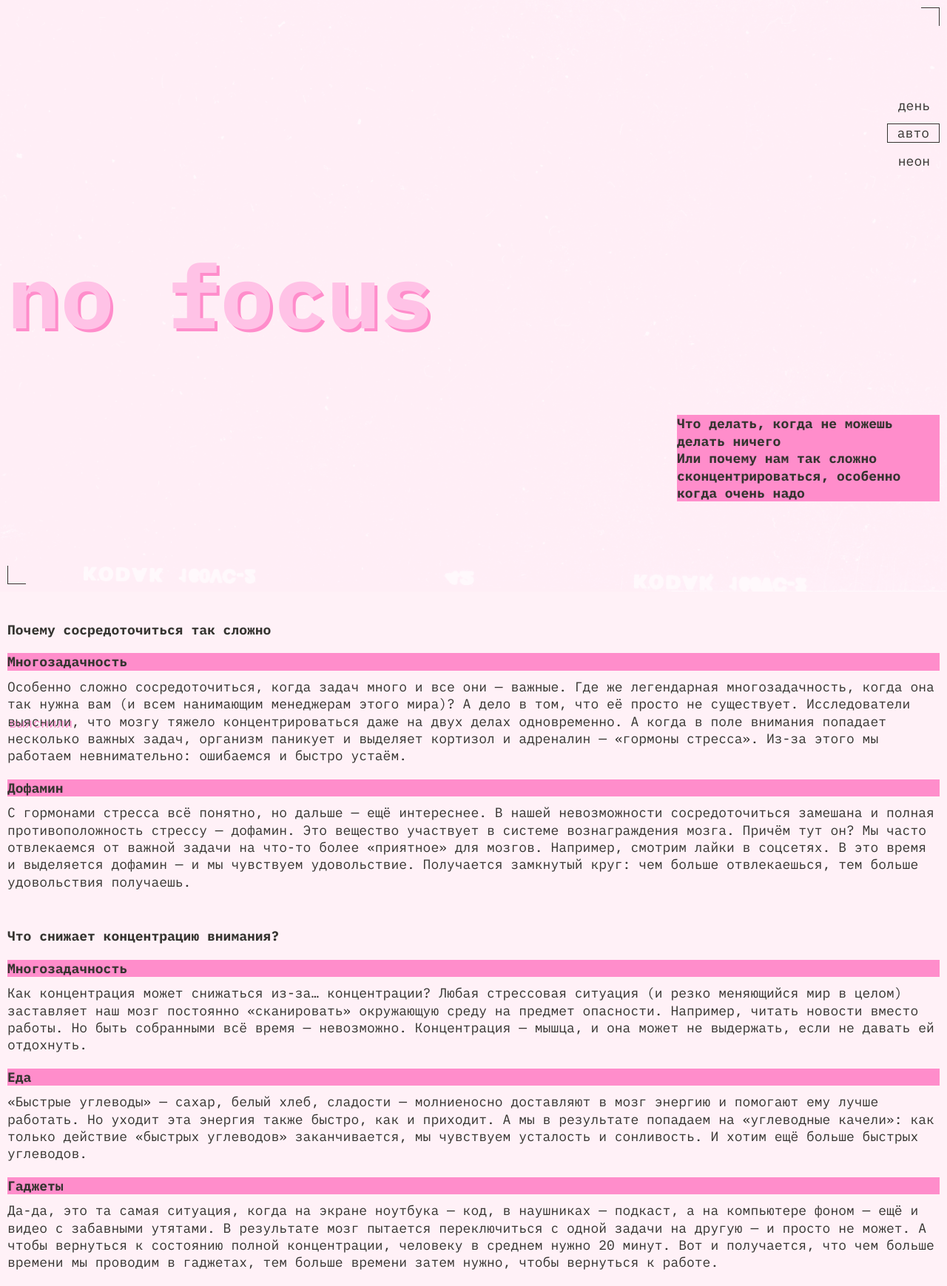
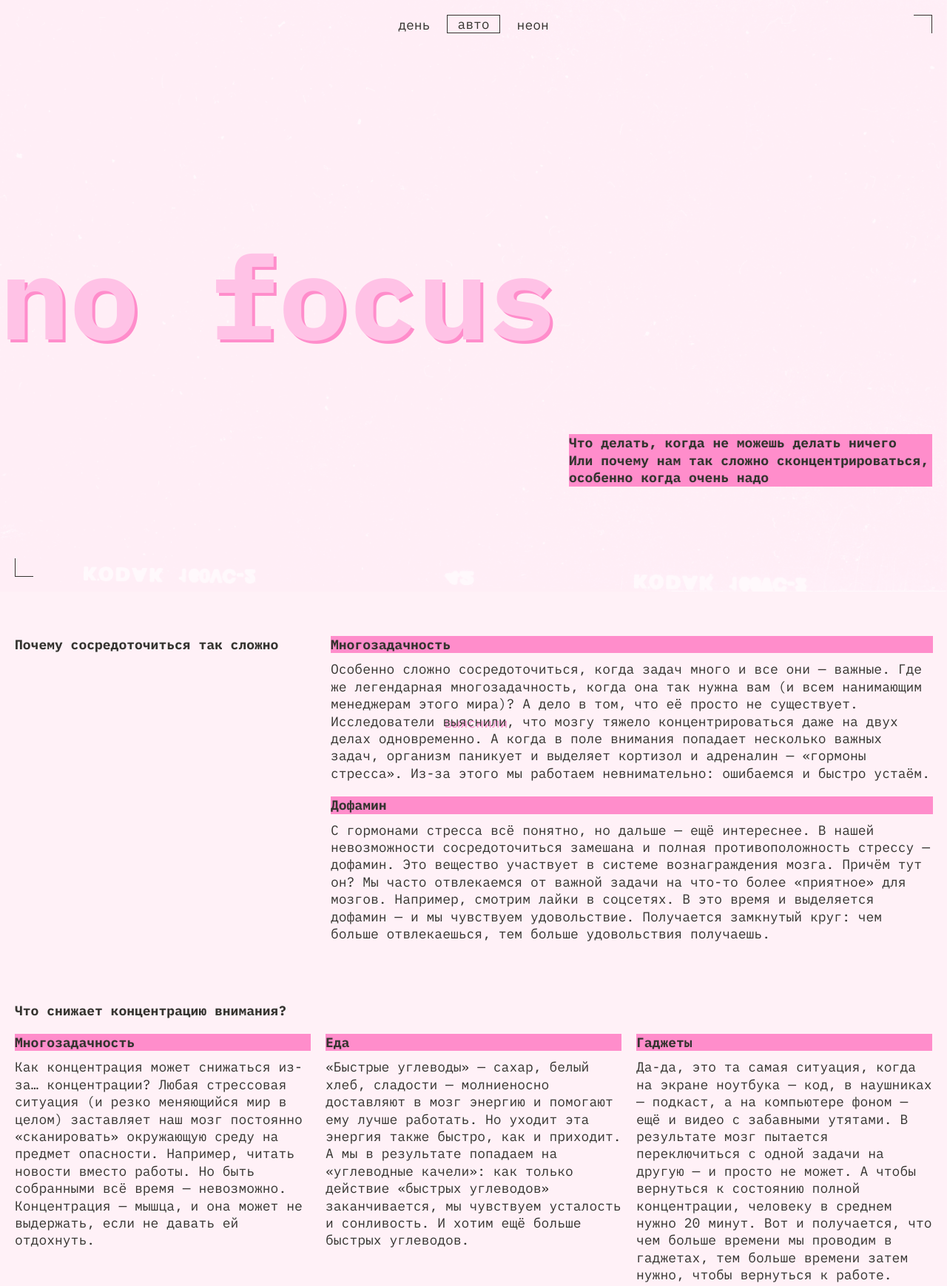
Before and after one commit to AL1iX/slozhno-sosredotochitsya-ad, a plain HTML site: page index.html in a window 1280 px wide. Shown: the top 1739 px of the page at 74% size. Drawn offline with Linux system fonts and the light colour scheme.

Commit message:
css fixes

```diff
--- a/styles/style.css
+++ b/styles/style.css
@@ -242,3 +242,188 @@
   align-items: center;
   margin-top: 0;
 }
+
+@media (width>=768px) {
+  .header {
+    padding: 20px;
+  }
+
+  .header__title {
+    font-size: clamp(7.5rem, 0.5625rem + 14.4531vw, 9.8125rem);
+    margin-left: -20px;
+  }
+
+  .header__paragraph {
+    max-inline-size: 364px;
+    max-block-size: 117px;
+  }
+
+  .decorated-zone::before {
+    margin: 20px;
+  }
+
+  .decorated-zone::after {
+    margin: 20px;
+  }
+
+  .decor {
+    margin: 20px;
+  }
+
+  .section {
+    margin: 0 20px;
+  }
+
+  .section_first {
+    margin-top: 20px;
+    display: grid;
+    grid-template-columns: 33% 67%;
+    gap: 20px;
+    padding-inline-end: 20px;
+  }
+
+  .section_first .section-answer {
+    grid-column: 2;
+  }
+
+  .section_second {
+    margin-top: 40px;
+    display: grid;
+    grid-template-columns: 33% 67%;
+    gap: 20px;
+    padding-inline-end: 20px;
+  }
+
+  .section_second .section-title {
+    grid-column: 1;
+  }
+
+  .section_second .section-answer {
+    grid-column: 1/3;
+  }
+
+  .section_third {
+    margin-top: 40px;
+    display: grid;
+    grid-template-columns: 33% 67%;
+    gap: 20px;
+    padding-inline-end: 20px;
+  }
+
+  .section_third .section-answer {
+    grid-column: 2;
+  }
+
+  .section-image {
+    margin-top: 40px;
+  }
+
+  .section-image__container {
+    margin-top: 10px;
+    display: grid;
+    gap: 20px;
+    grid-template-areas: inherit;
+  }
+
+  .section-image__item {
+    margin: 0;
+  }
+
+  .section-image__item:first-of-type {
+    grid-column: 1/3;
+  }
+
+  .section-image__item:nth-of-type(2) {
+    grid-column: 3/4;
+    grid-row: 1/3;
+  }
+
+  .section-image__item:nth-of-type(3) {
+    grid-row: 2/4;
+  }
+
+  .section-image__item:nth-of-type(4) {
+    grid-column: 2/3;
+    grid-row: 2/3;
+  }
+
+  .section-image__item:last-of-type {
+    grid-column: 2/4;
+  }
+
+  .footer {
+    margin-top: 60px;
+  }
+}
+
+@media (width>=1024px) {
+  .header__theme-menu {
+    height: auto;
+    display: flex;
+    justify-self: center;
+    flex-direction: column;
+    align-self: start;
+    margin-top: 0;
+  }
+
+  .header__theme-menu-list {
+    display: flex;
+    flex-direction: row;
+    align-items: flex-end;
+    gap: 10px;
+  }
+
+  .header__paragraph {
+    max-inline-size: 491px;
+    max-block-size: 71px;
+  }
+
+  .section {
+    margin: 0 20px;
+  }
+
+  .section_first {
+    margin-top: 20px;
+    margin-right: 25px;
+    display: grid;
+    grid-template-columns: 33% 67%;
+    row-gap: 20px;
+    column-gap: 26px;
+    padding-inline-end: 20px;
+  }
+
+  .section_second {
+    margin-top: 40px;
+    display: grid;
+    grid-template-columns: 1fr 1fr 1fr;
+    gap: 20px;
+    padding-inline-end: 0;
+  }
+
+  .section_second .section-title {
+    grid-column: 1/4;
+    inline-size: 33%;
+  }
+
+  .section_second .section-answer {
+    grid-column: auto;
+  }
+
+  .section_third {
+    margin-top: 40px;
+    margin-right: 25px;
+    display: grid;
+    grid-template-columns: 33% 67%;
+    row-gap: 20px;
+    column-gap: 26px;
+    padding-inline-end: 20px;
+  }
+
+  .section-image {
+    margin-top: 40px;
+  }
+
+  .footer__title {
+    font-size: clamp(7.5rem 0.5625rem + 14.4531vw, 9.8125rem);
+  }
+}
```
